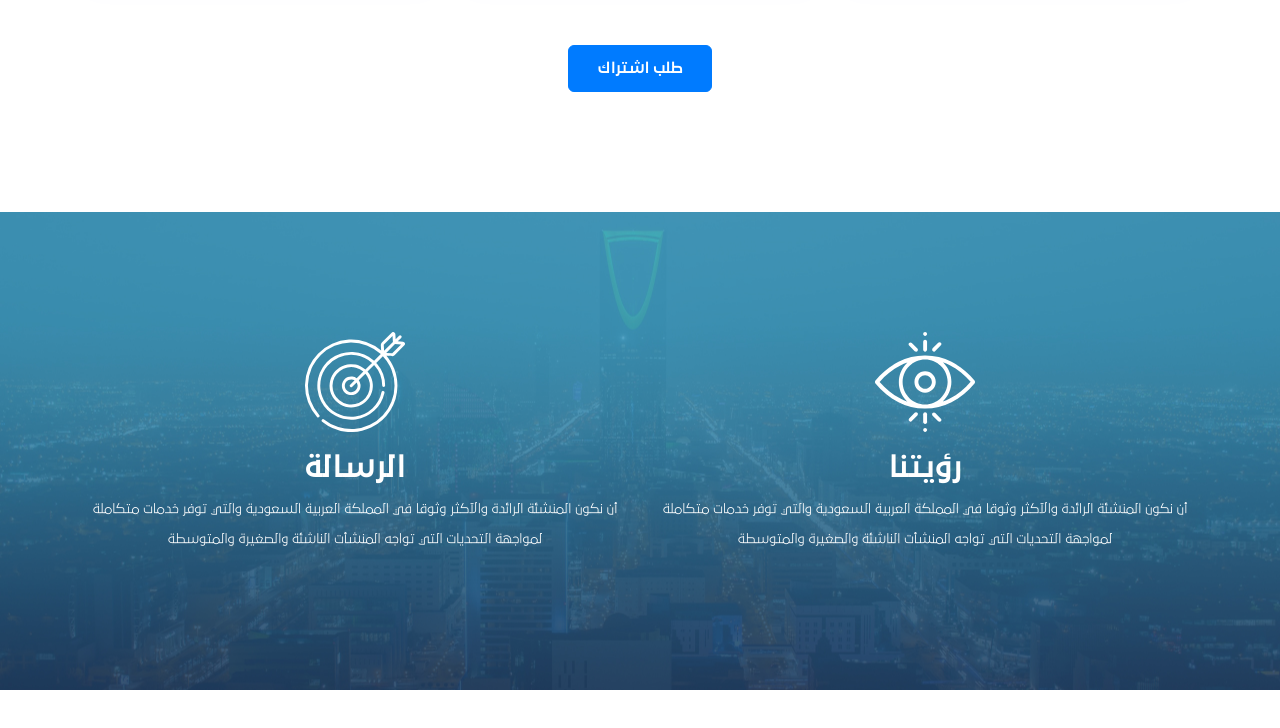
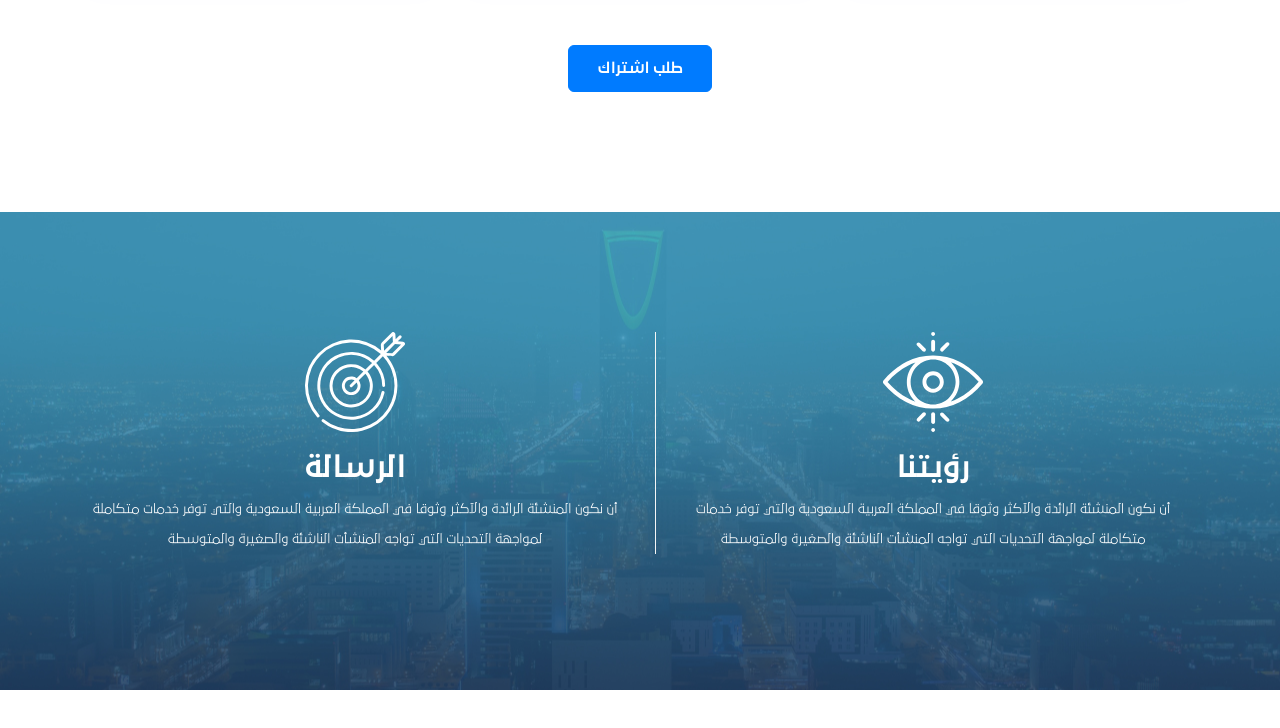
Before and after one commit to omarmok/itqan, a plain HTML site: page about.html in a window 1280 px wide. Shown: the part 1668-2396 px from the top of the page. Drawn offline with nearby package versions, Linux system fonts and the light colour scheme; files whose address does not match are found by name.

Commit message:
border-left-1

```diff
--- a/about.html
+++ b/about.html
@@ -166,7 +166,7 @@
 		<div class="container">
 			<div class="row">
 				<div class="col-lg-6 col-sm-12">
-					<div class=" vision" >
+					<div class=" vision border-left-1" >
 						<img alt="" src="./img/eye.svg" srcset="">
 						<h3 class="maintitle">رؤيتنا</h3>
 						<p>أن نكون المنشئة الرائدة والآكثر وثوقا في المملكة العربية السعودية والتي توفر خدمات متكاملة لمواجهة التحديات التي تواجه المنشأت الناشئة والصغيرة والمتوسطة</p>
--- a/css/style.scss
+++ b/css/style.scss
@@ -1398,7 +1398,7 @@ top: 28px;
     z-index: 99999;
     margin-top: 40px;
     h3{
-      font-weight: 900;
+      font-weight: 700;
         font-size: 58px;
         border-bottom: 5px solid #0a71c0;
         padding-bottom: 10px;
@@ -1553,3 +1553,9 @@ text-align: center;
   font-size: 16px;
   font-weight: 700;
 }
+
+
+.border-left-1{
+  border-left: 1px solid #f6f6f6;
+  padding-left: 15px;
+}
```
Also changed, not shown: css/style.css, css/style.min.css, 2 other files.
